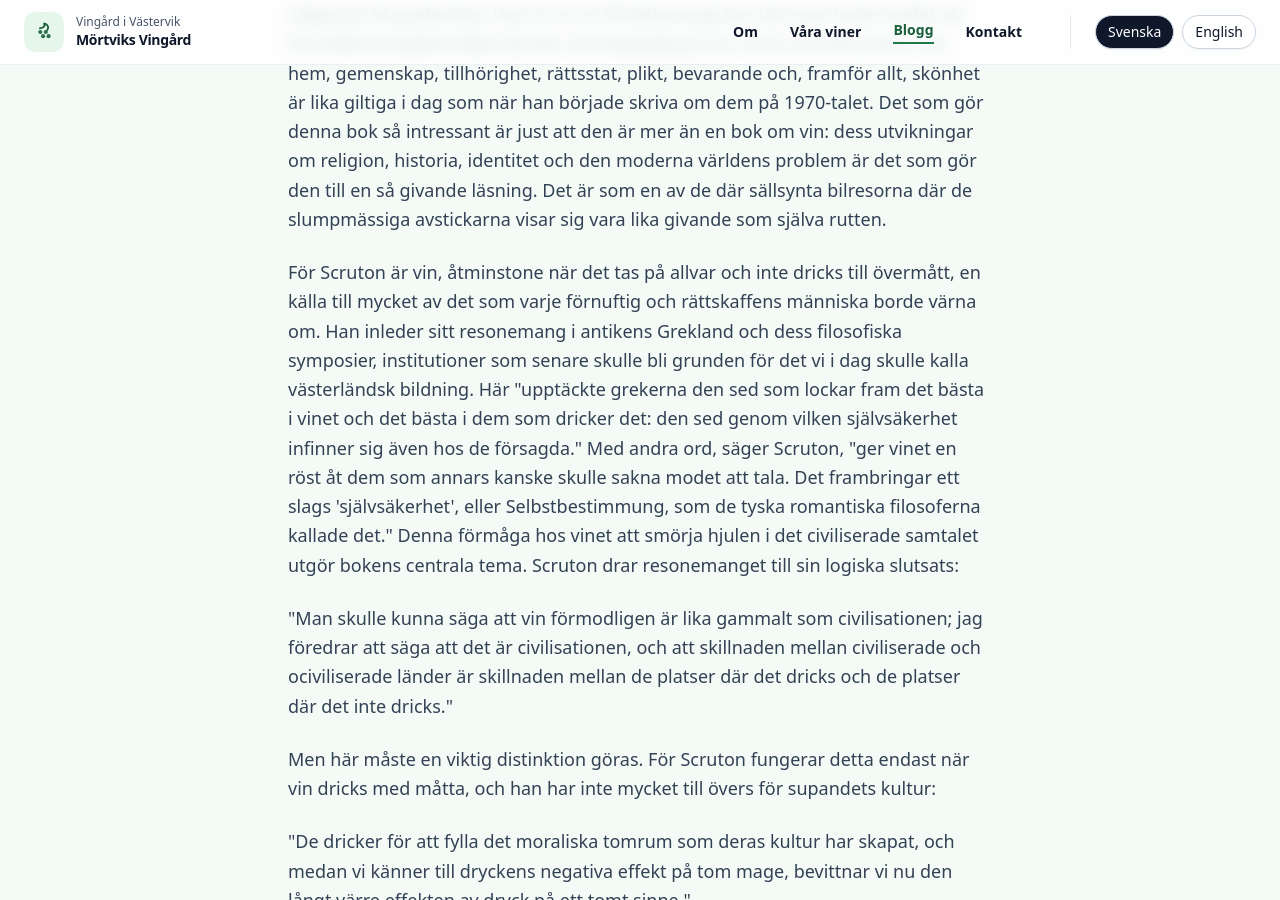
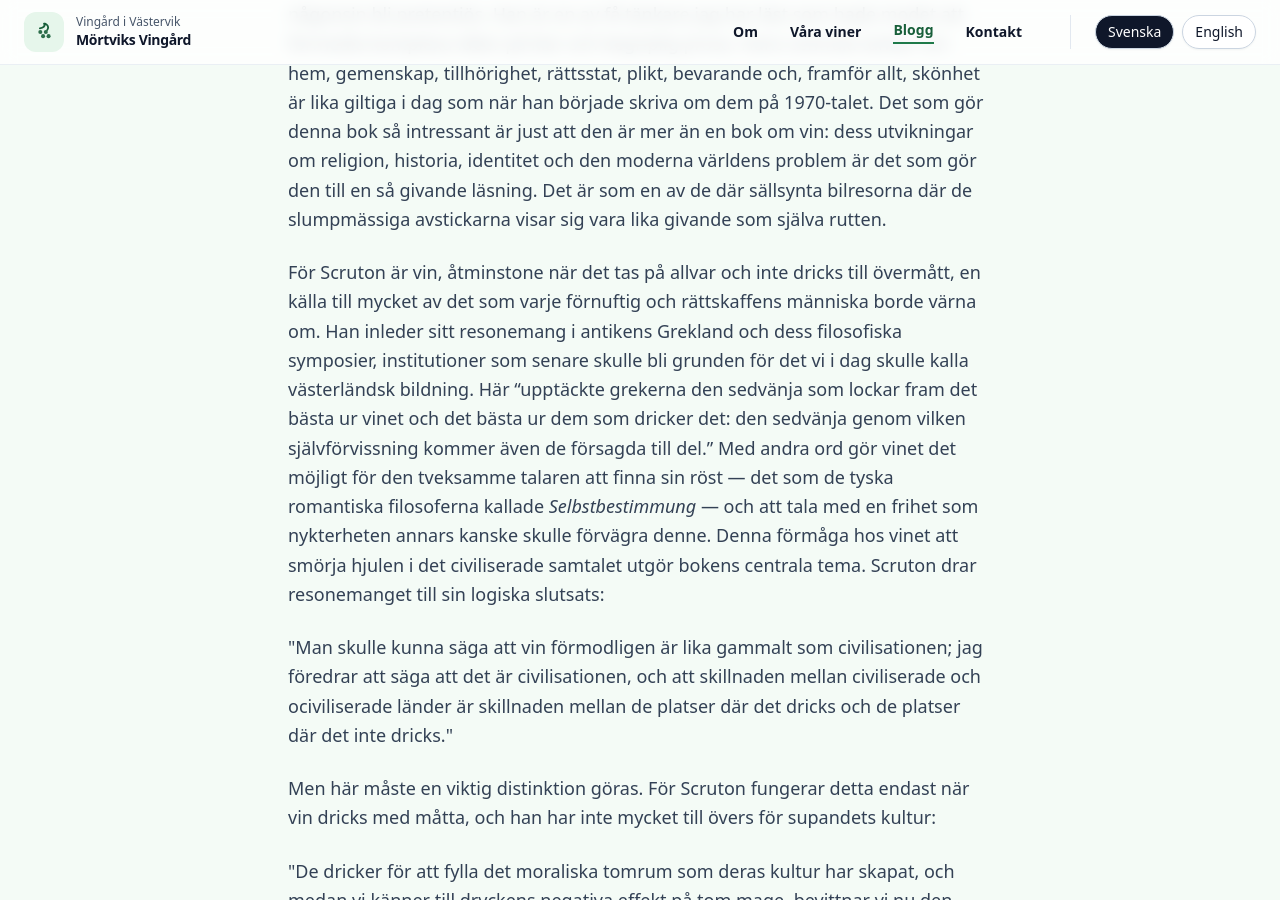
Before and after one commit to swedishpotato/mortviksvingard, a Jekyll site: the page built from _posts/2025-12-12-post-3.html, in a window 1280 px wide and 900 px high, scrolled down 1264 px. Built offline with Jekyll 4.4.1, drawn with Linux system fonts in a browser that asks for light colours; nearby versions of some CDN libraries; a script that is not in the unit is left out.

Commit message:
remove reprition

```diff
--- a/_posts/2025-12-12-post-3.html
+++ b/_posts/2025-12-12-post-3.html
@@ -45,7 +45,7 @@ permalink: /blog/post-3.html
             </p>
 
             <p>
-              För Scruton är vin, åtminstone när det tas på allvar och inte dricks till övermått, en källa till mycket av det som varje förnuftig och rättskaffens människa borde värna om. Han inleder sitt resonemang i antikens Grekland och dess filosofiska symposier, institutioner som senare skulle bli grunden för det vi i dag skulle kalla västerländsk bildning. Här "upptäckte grekerna den sed som lockar fram det bästa i vinet och det bästa i dem som dricker det: den sed genom vilken självsäkerhet infinner sig även hos de försagda." Med andra ord, säger Scruton, "ger vinet en röst åt dem som annars kanske skulle sakna modet att tala. Det frambringar ett slags 'självsäkerhet', eller Selbstbestimmung, som de tyska romantiska filosoferna kallade det." Denna förmåga hos vinet att smörja hjulen i det civiliserade samtalet utgör bokens centrala tema. Scruton drar resonemanget till sin logiska slutsats:
+              För Scruton är vin, åtminstone när det tas på allvar och inte dricks till övermått, en källa till mycket av det som varje förnuftig och rättskaffens människa borde värna om. Han inleder sitt resonemang i antikens Grekland och dess filosofiska symposier, institutioner som senare skulle bli grunden för det vi i dag skulle kalla västerländsk bildning. Här “upptäckte grekerna den sedvänja som lockar fram det bästa ur vinet och det bästa ur dem som dricker det: den sedvänja genom vilken självförvissning kommer även de försagda till del.” Med andra ord gör vinet det möjligt för den tveksamme talaren att finna sin röst — det som de tyska romantiska filosoferna kallade <i>Selbstbestimmung</i> — och att tala med en frihet som nykterheten annars kanske skulle förvägra denne. Denna förmåga hos vinet att smörja hjulen i det civiliserade samtalet utgör bokens centrala tema. Scruton drar resonemanget till sin logiska slutsats:
             </p>
 
             <blockquote>
@@ -156,7 +156,7 @@ permalink: /blog/post-3.html
             </p>
 
             <p>
-              For Scruton, wine, at least if it is taken seriously and not drunk to excess, is the wellspring of many things that any sensible, right-minded person should cherish. He begins his argument in the world of ancient Greece and its philosophical symposia, institutions that would later become the bedrock of what we would now call Western education. Here, the Greeks "discovered the custom that brings out the best in wine and the best in those who drink it: the custom through which self-certainty comes even to the timorous." In other words, wine, says Scruton, "gives a voice to those who might otherwise lack the courage to speak. It produces a kind of 'self-certainty', or <em>Selbstbestimmung</em>, as the German Romantic philosophers called it". This ability of wine to oil the wheels of civilised discourse forms the central theme of the book. Scruton takes this thinking to its logical conclusion:
+              For Scruton, wine, at least if it is taken seriously and not drunk to excess, is the wellspring of many things that any sensible, right-minded person should cherish. He begins his argument in the world of ancient Greece and its philosophical symposia, institutions that would later become the bedrock of what we would now call Western education. Here, the Greeks “discovered the custom that brings out the best in wine and the best in those who drink it: the custom through which self-certainty comes even to the timorous.” In other words, wine enables the hesitant speaker to find their voice — what the German Romantic philosophers called <i>Selbstbestimmung</i> — and to speak with a freedom that sobriety might otherwise deny them. This ability of wine to oil the wheels of civilised discourse forms the central theme of the book. Scruton takes this thinking to its logical conclusion:
             </p>
 
             <blockquote>
```
